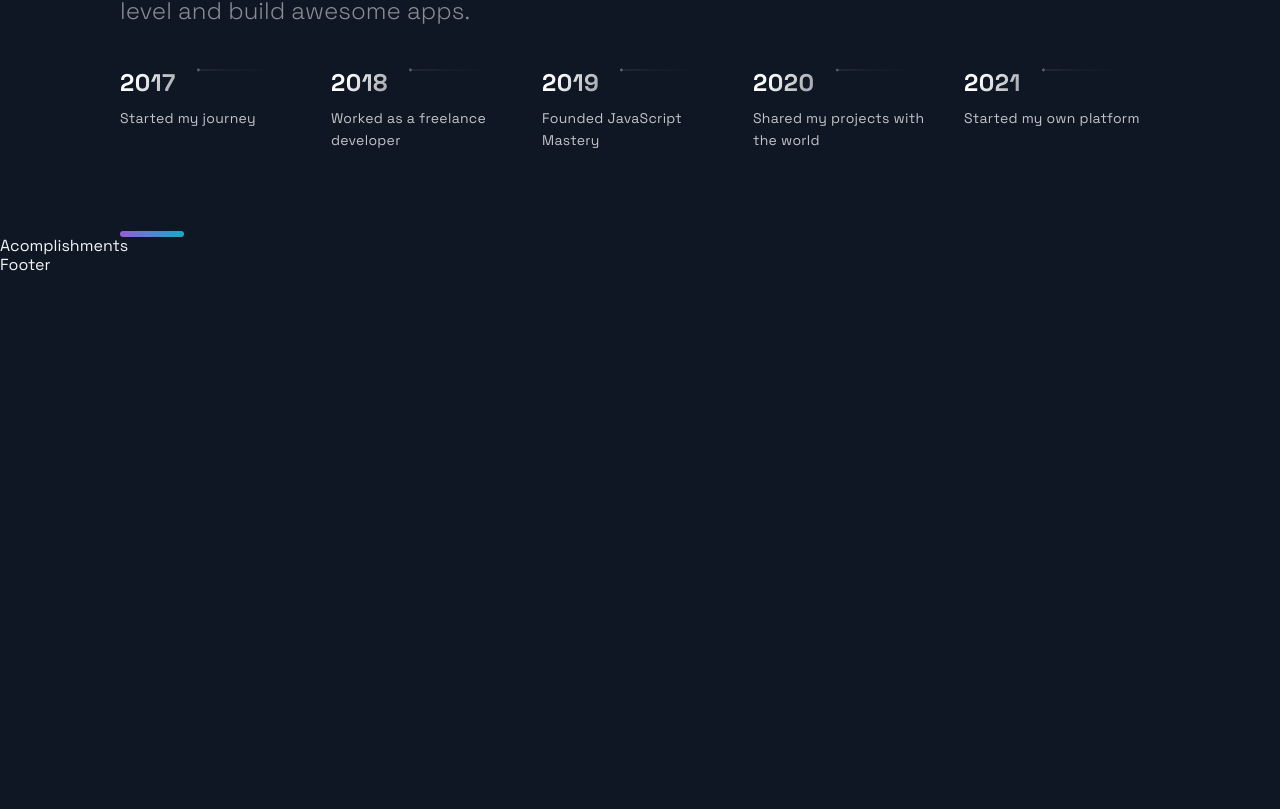
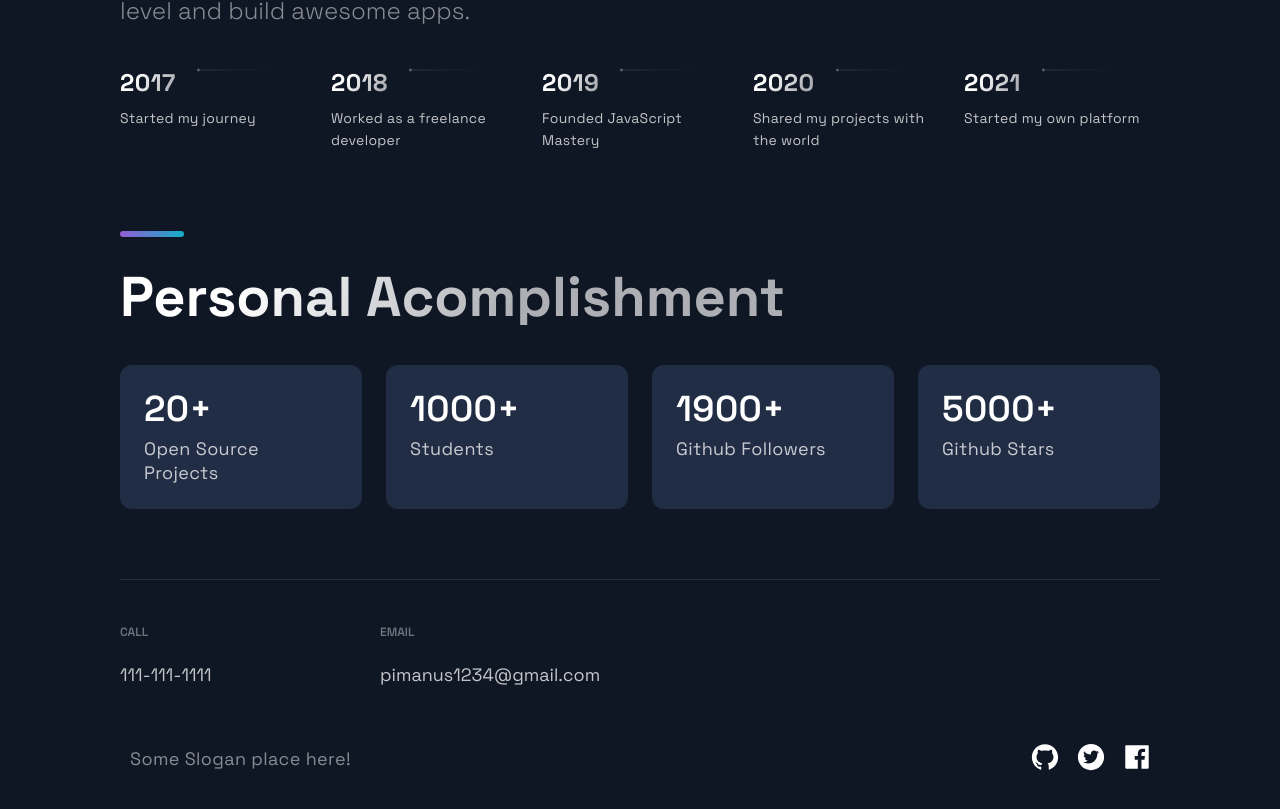
Before and after one commit to earth1168/ReactPortfolio, a Next.js app: page / in a window 1280 px wide. Shown: the part 2838-3647 px from the top of the page. Before the commit the page ends 3113 px from the top, so only its background shows below. Built offline with nearby package versions, Linux system fonts and the light colour scheme.

Commit message:
Add footer

```diff
--- a/src/components/Acomplishments/Acomplishments.js
+++ b/src/components/Acomplishments/Acomplishments.js
@@ -11,9 +11,17 @@ const data = [
 ];
 
 const Acomplishments = () => (
-  <div>
-    Acomplishments
-  </div>
+  <Section>
+    <SectionTitle>Personal Acomplishment</SectionTitle>
+    <Boxes>
+      {data.map((card, index) => (
+        <Box key={index}>
+          <BoxNum>{card.number}+</BoxNum>
+          <BoxText>{card.text}</BoxText>
+        </Box>
+      ))}
+    </Boxes>
+  </Section>
 );
 
 export default Acomplishments;
--- a/src/components/Footer/Footer.js
+++ b/src/components/Footer/Footer.js
@@ -1,14 +1,39 @@
 import React from 'react';
-import { AiFillGithub, AiFillInstagram, AiFillLinkedin } from 'react-icons/ai';
+import { AiFillGithub, AiFillTwitterCircle, AiFillFacebook } from 'react-icons/ai';
 
 import { SocialIcons } from '../Header/HeaderStyles';
 import { CompanyContainer, FooterWrapper, LinkColumn, LinkItem, LinkList, LinkTitle, Slogan, SocialContainer, SocialIconsContainer } from './FooterStyles';
 
 const Footer = () => {
   return (
-    <div>
-      Footer
-    </div>
+    <FooterWrapper>
+      <LinkList>
+        <LinkColumn>
+          <LinkTitle>Call</LinkTitle>
+          <LinkItem href="tel:111-111-1111">111-111-1111</LinkItem>
+        </LinkColumn>
+        <LinkColumn>
+          <LinkTitle>Email</LinkTitle>
+          <LinkItem href="mailto:pimanus1234@gmail.com">pimanus1234@gmail.com</LinkItem>
+        </LinkColumn>
+      </LinkList>
+      <SocialIconsContainer>
+        <CompanyContainer>
+          <Slogan>Some Slogan place here!</Slogan>
+        </CompanyContainer>
+        <SocialContainer>
+          <SocialIcons href="https://github.com">
+          <AiFillGithub size="3rem" />
+          </SocialIcons>
+          <SocialIcons href="https://twitter.com">
+            <AiFillTwitterCircle size="3rem" />
+          </SocialIcons>
+          <SocialIcons href="https://facebook.com">
+            <AiFillFacebook size="3rem" />
+          </SocialIcons>
+        </SocialContainer>
+      </SocialIconsContainer>
+    </FooterWrapper>
   );
 };
 
--- a/src/components/Header/Header.js
+++ b/src/components/Header/Header.js
@@ -42,7 +42,6 @@ const Header = () =>  (
       <SocialIcons href="https://facebook.com">
         <AiFillFacebook size="3rem" />
       </SocialIcons>
-
     </Div3>
   </Container>
 );
```
